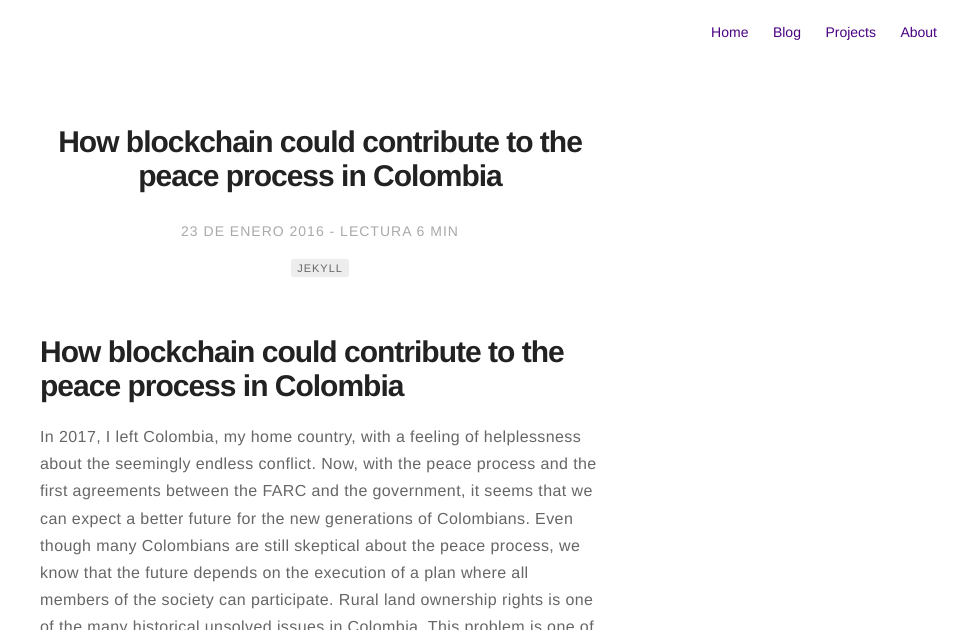
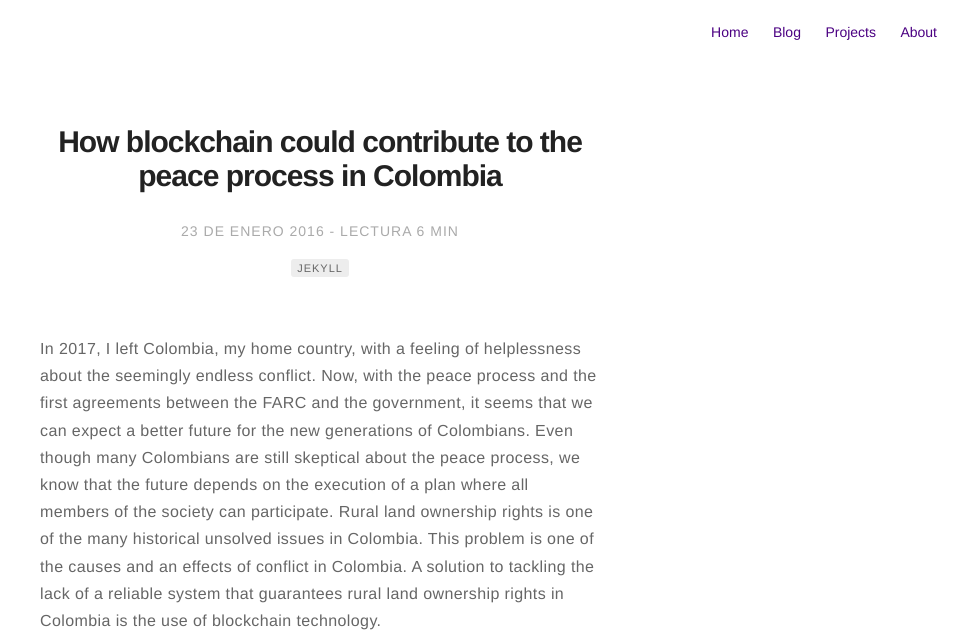
Before and after one commit to jpca1978/jpca1978.github.com, a Jekyll site: the page built from _posts/2016-01-23-indigo-jekyll-theme.markdown.md, in a window 1280 px wide and 900 px high, cut to the strip 0-630 px from the top of the window. Shown: the whole strip, without its empty margins (320-1280 px from the left). Built offline with Jekyll 4.4.1, drawn with Linux system fonts in a browser that asks for light colours; comment, search, counter and statistics services are not loaded.

Commit message:
Update 2016-01-23-indigo-jekyll-theme.markdown.md

```diff
--- a/_posts/2016-01-23-indigo-jekyll-theme.markdown.md
+++ b/_posts/2016-01-23-indigo-jekyll-theme.markdown.md
@@ -8,7 +8,6 @@ projects: true
 description: 'A solution to tackling the lack of a reliable system that guarantees rural land ownership rights in Colombia is the use of blockchain technology'
 
 ---
-# How blockchain could contribute to the peace process in Colombia
 
 In 2017, I left Colombia, my home country, with a feeling of helplessness about the seemingly endless conflict. Now, with the peace process and the first agreements between the FARC and the government, it seems that we can expect a better future for the new generations of Colombians. Even though many Colombians are still skeptical about the peace process, we know that the future depends on the execution of a plan where all members of the society can participate. Rural land ownership rights is one of the many historical unsolved issues in Colombia. This problem is one of the causes and an effects of conflict in Colombia.  A solution to tackling the lack of a reliable system that guarantees rural land ownership rights in Colombia is the use of blockchain technology.
 
```
